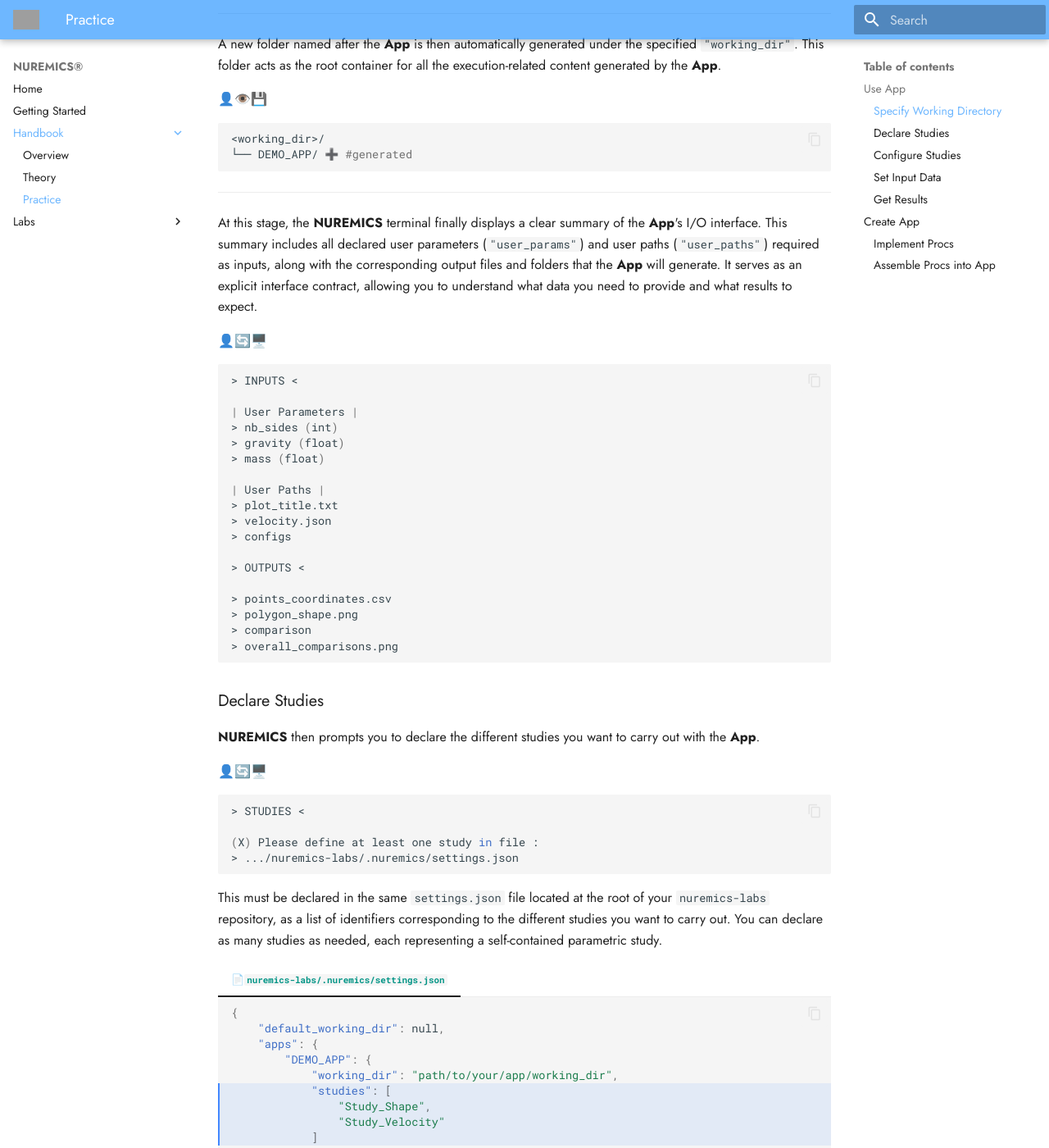
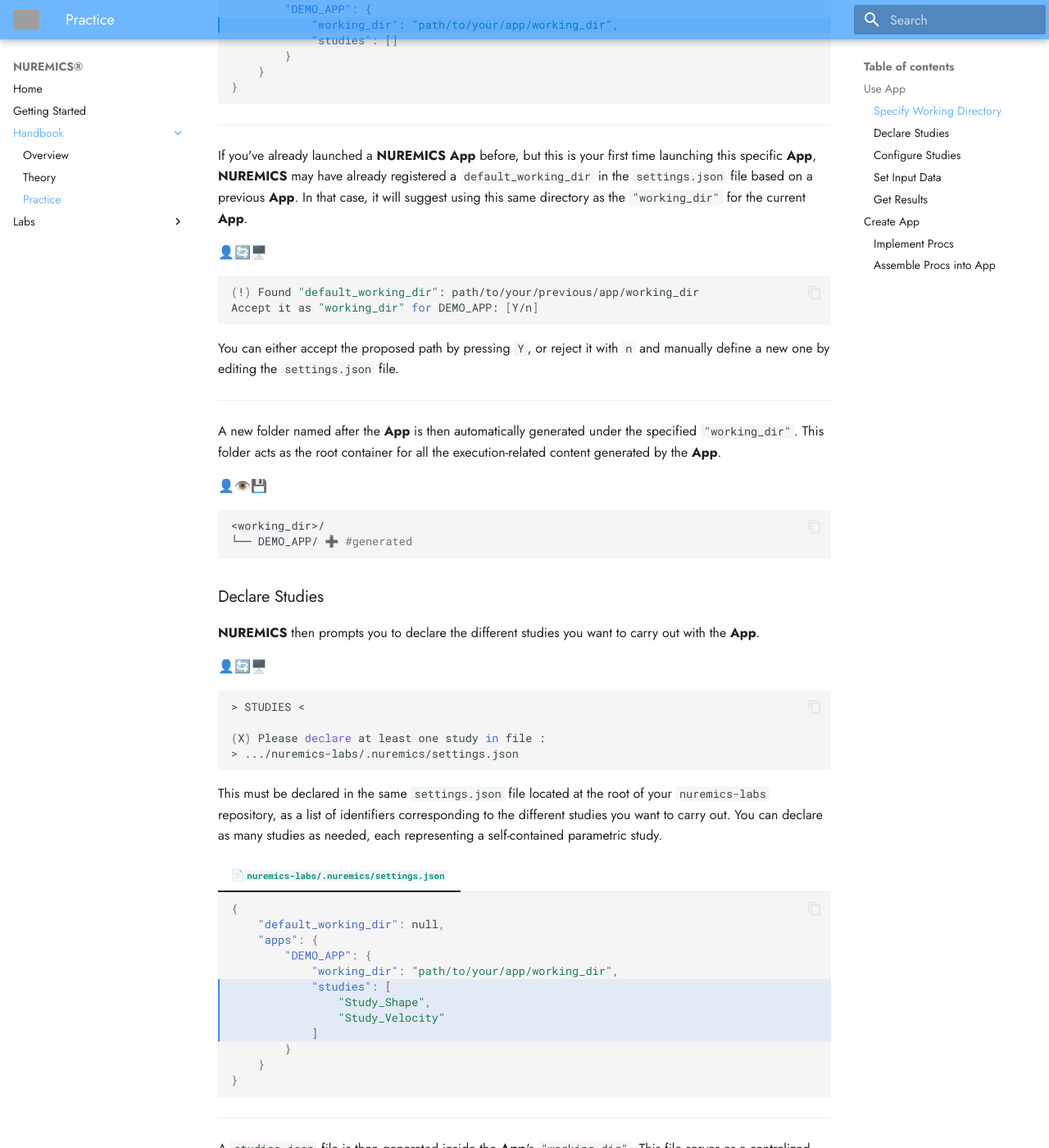
Before and after one commit to nuremics/nuremics-docs, an MkDocs documentation site: the page built from docs/handbook/practice.md, in a window 1280 px wide and 1400 px high, scrolled down 2150 px. Shown: the whole window at 82% size. Built offline with MkDocs 1.6.1 and Material for MkDocs 9.7.7, drawn with Linux system fonts in a browser that asks for light colours; some of the changed text lies outside the part shown; grey boxes are pictures that could not be loaded.

Commit message:
minor changes in Handbook Practice

````diff
--- a/docs/handbook/practice.md
+++ b/docs/handbook/practice.md
@@ -98,32 +118,6 @@ A new folder named after the **App** is then automatically generated under the s
 └── DEMO_APP/ ➕ #generated
 ```
 
----
-
-At this stage, the **NUREMICS** terminal finally displays a clear summary of the **App**'s I/O interface. This summary includes all declared user parameters (`"user_params"`) and user paths (`"user_paths"`) required as inputs, along with the corresponding output files and folders that the **App** will generate. It serves as an explicit interface contract, allowing you to understand what data you need to provide and what results to expect.
-
-👤🔄🖥️
-```shell
-> INPUTS <
-
-| User Parameters |
-> nb_sides (int)
-> gravity (float)
-> mass (float)
-
-| User Paths |
-> plot_title.txt
-> velocity.json
-> configs
-
-> OUTPUTS <
-
-> points_coordinates.csv
-> polygon_shape.png
-> comparison
-> overall_comparisons.png
-```
-
 ### Declare Studies
 
 **NUREMICS** then prompts you to declare the different studies you want to carry out with the **App**.
@@ -132,7 +126,7 @@ At this stage, the **NUREMICS** terminal finally displays a clear summary of the
 ```shell
 > STUDIES <
 
-(X) Please define at least one study in file :
+(X) Please declare at least one study in file :
 > .../nuremics-labs/.nuremics/settings.json
 ```
 
@@ -433,7 +427,7 @@ All _fixed_ input data have now been completed within the input database of the
 | Study_Shape |
 > Common : (V) gravity (V) mass (V) plot_title.txt (V) velocity.json (V) configs
 
-(X) Please define at least one dataset in file :
+(X) Please declare at least one experiment in file :
 > .../DEMO_APP/Study_Shape/inputs.csv
 ```
 
@@ -560,7 +554,7 @@ The same work must be done to set the input data for the second declared study.
 | Study_Velocity |
 > Common : (V) nb_sides (V) gravity (V) mass (V) plot_title.txt (V) configs
 
-(X) Please define at least one dataset in file :
+(X) Please declare at least one experiment in file :
 > .../DEMO_APP/Study_Velocity/inputs.csv
 ```
 
````
Also changed, not shown: other parts of docs/handbook/practice.md (+20 -0 lines).
